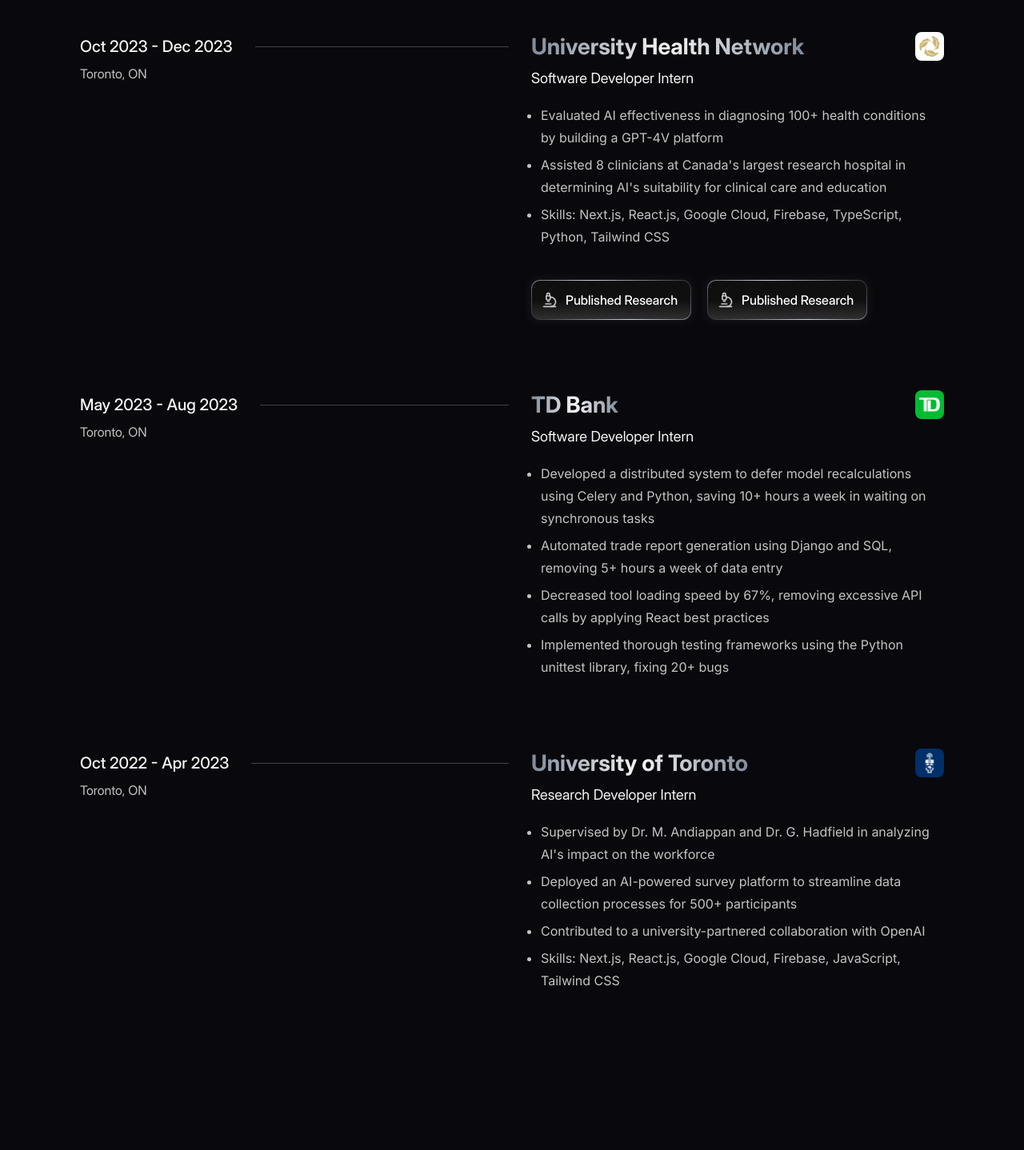
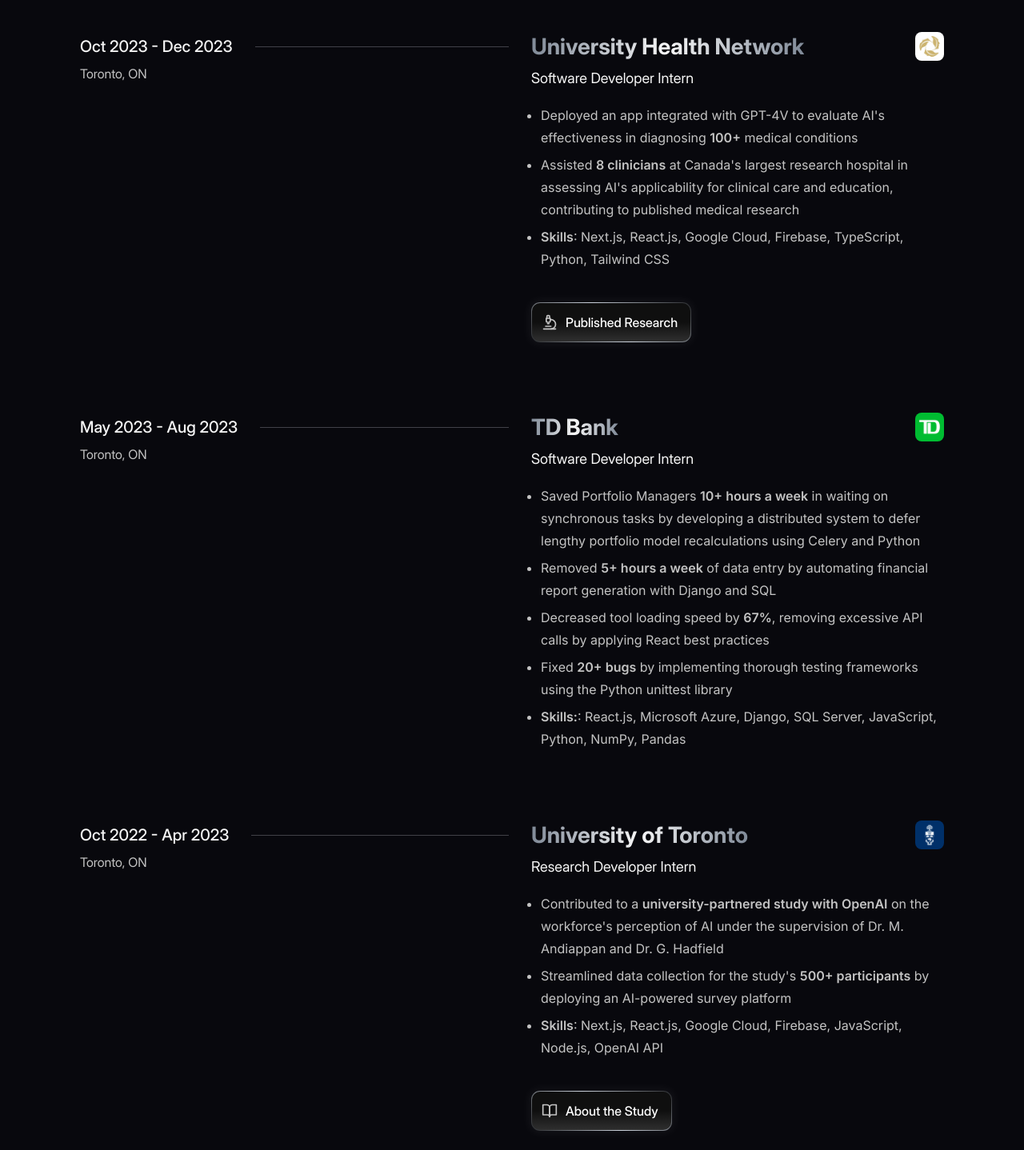
Before and after one commit to qiaoandrew/andrewqiao.com, a Next.js app: page / in a window 1280 px wide. Shown: the part 1500-2938 px from the top of the page at 80% size. Built offline with nearby package versions, Linux system fonts and the light colour scheme.

Commit message:
update experiences

```diff
--- a/src/components/buttons/ExperienceButton.tsx
+++ b/src/components/buttons/ExperienceButton.tsx
@@ -4,22 +4,26 @@
 import GradientBorder from '@/components/ui/GradientBorder';
 
 type ExperienceButtonProps = {
+  href: string;
   children: React.ReactNode;
   Icon: LucideIcon;
 };
 
 export default function ExperienceButton({
+  href,
   children,
   Icon,
 }: ExperienceButtonProps) {
   return (
     <GradientBorder borderRadius="rounded-[11px]">
-      <Button size="sm" className="w-full xs:gap-2.5 xs:pl-3">
-        <Icon
-          size={20}
-          className="absolute right-4 top-1/2 -translate-y-1/2 text-primary-foreground xs:relative xs:right-auto xs:top-auto xs:translate-y-0 md:absolute md:right-4 md:top-1/2 md:-translate-y-1/2 lg:relative lg:right-auto lg:top-auto lg:translate-y-0"
-        />
-        {children}
+      <Button size="sm" asChild className="w-full xs:gap-2.5 xs:pl-3">
+        <a href={href} target="_blank" rel="noreferrer noopener">
+          <Icon
+            size={20}
+            className="absolute right-4 top-1/2 -translate-y-1/2 text-primary-foreground xs:relative xs:right-auto xs:top-auto xs:translate-y-0 md:absolute md:right-4 md:top-1/2 md:-translate-y-1/2 lg:relative lg:right-auto lg:top-auto lg:translate-y-0"
+          />
+          {children}
+        </a>
       </Button>
     </GradientBorder>
   );
--- a/src/components/elements/SocialButtons.tsx
+++ b/src/components/elements/SocialButtons.tsx
@@ -44,7 +44,7 @@
           <a
             href={href}
             target="_blank"
-            rel="noreferrer noopenner"
+            rel="noreferrer noopener"
             className={cn(buttonVariants({ size: 'icon-md' }), 'rounded-[7px]')}
           >
             {icon}
--- a/src/components/sections/Experiences.tsx
+++ b/src/components/sections/Experiences.tsx
@@ -1,5 +1,5 @@
 import { Fragment } from 'react';
-import { MicroscopeIcon } from 'lucide-react';
+import { BookOpenIcon, MicroscopeIcon } from 'lucide-react';
 
 import ibmLogo from '../../../public/img/logos/ibm-logo.png';
 import uhnLogo from '../../../public/img/logos/uhn-logo.png';
@@ -17,7 +17,7 @@
     role: 'Software Developer Intern',
     date: 'Jan 2024 - Present',
     location: 'Toronto, ON',
-    points: ['Recently started this exciting new role!'],
+    points: ['Recently started this exciting role on an exciting team!'],
     icon: ibmLogo,
     buttons: [],
   },
@@ -28,16 +28,17 @@
     date: 'Oct 2023 - Dec 2023',
     location: 'Toronto, ON',
     points: [
-      'Evaluated AI effectiveness in diagnosing 100+ health conditions by building a GPT-4V platform',
-      "Assisted 8 clinicians at Canada's largest research hospital in determining AI's suitability for clinical care and education",
-      'Skills: Next.js, React.js, Google Cloud, Firebase, TypeScript, Python, Tailwind CSS',
+      "Deployed an app integrated with GPT-4V to evaluate AI's effectiveness in diagnosing <strong>100+</strong> medical conditions",
+      "Assisted <strong>8 clinicians</strong> at Canada's largest research hospital in assessing AI's applicability for clinical care and education, contributing to published medical research",
+      '<strong>Skills</strong>: Next.js, React.js, Google Cloud, Firebase, TypeScript, Python, Tailwind CSS',
     ],
     icon: uhnLogo,
     buttons: [
-      <ExperienceButton Icon={MicroscopeIcon} key="published-research">
-        Published Research
-      </ExperienceButton>,
-      <ExperienceButton Icon={MicroscopeIcon} key="published-research">
+      <ExperienceButton
+        href="https://www.medrxiv.org/content/10.1101/2023.11.15.23298575v1"
+        Icon={MicroscopeIcon}
+        key="published-research"
+      >
         Published Research
       </ExperienceButton>,
     ],
@@ -49,10 +50,11 @@
     date: 'May 2023 - Aug 2023',
     location: 'Toronto, ON',
     points: [
-      'Developed a distributed system to defer model recalculations using Celery and Python, saving 10+ hours a week in waiting on synchronous tasks',
-      'Automated trade report generation using Django and SQL, removing 5+ hours a week of data entry',
-      'Decreased tool loading speed by 67%, removing excessive API calls by applying React best practices',
-      'Implemented thorough testing frameworks using the Python unittest library, fixing 20+ bugs',
+      'Saved Portfolio Managers <strong>10+ hours a week</strong> in waiting on synchronous tasks by developing a distributed system to defer lengthy portfolio model recalculations using Celery and Python',
+      'Removed <strong>5+ hours a week</strong> of data entry by automating financial report generation with Django and SQL',
+      'Decreased tool loading speed by <strong>67%</strong>, removing excessive API calls by applying React best practices',
+      'Fixed <strong>20+ bugs</strong> by implementing thorough testing frameworks using the Python unittest library',
+      '<strong>Skills:</strong>: React.js, Microsoft Azure, Django, SQL Server, JavaScript, Python, NumPy, Pandas',
     ],
     icon: tdLogo,
     buttons: [],
@@ -64,13 +66,20 @@
     date: 'Oct 2022 - Apr 2023',
     location: 'Toronto, ON',
     points: [
-      "Supervised by Dr. M. Andiappan and Dr. G. Hadfield in analyzing AI's impact on the workforce",
-      'Deployed an AI-powered survey platform to streamline data collection processes for 500+ participants',
-      'Contributed to a university-partnered collaboration with OpenAI',
-      'Skills: Next.js, React.js, Google Cloud, Firebase, JavaScript, Tailwind CSS',
+      "Contributed to a <strong>university-partnered study with OpenAI</strong> on the workforce's perception of AI under the supervision of Dr. M. Andiappan and Dr. G. Hadfield",
+      "Streamlined data collection for the study's <strong>500+ participants</strong> by deploying an AI-powered survey platform",
+      '<strong>Skills</strong>: Next.js, React.js, Google Cloud, Firebase, JavaScript, Node.js, OpenAI API',
     ],
     icon: uoftLogo,
-    buttons: [],
+    buttons: [
+      <ExperienceButton
+        href="https://ihpme.utoronto.ca/2022/06/beyond-myths-dr-meena-andiappan-to-study-attitudes-and-perceptions-of-ai-in-the-workplace/"
+        Icon={BookOpenIcon}
+        key="about-the-study"
+      >
+        About the Study
+      </ExperienceButton>,
+    ],
   },
 ];
 
```
